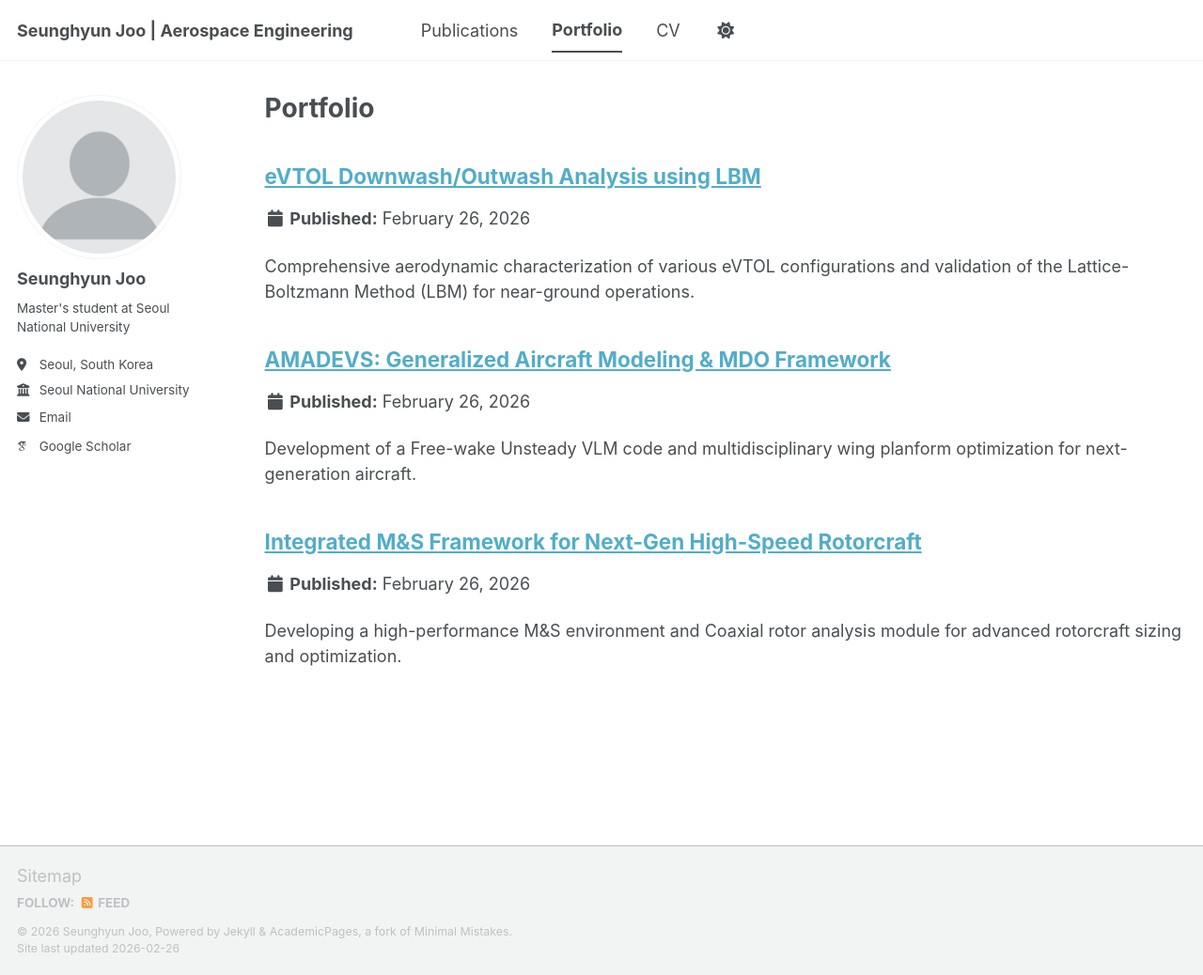
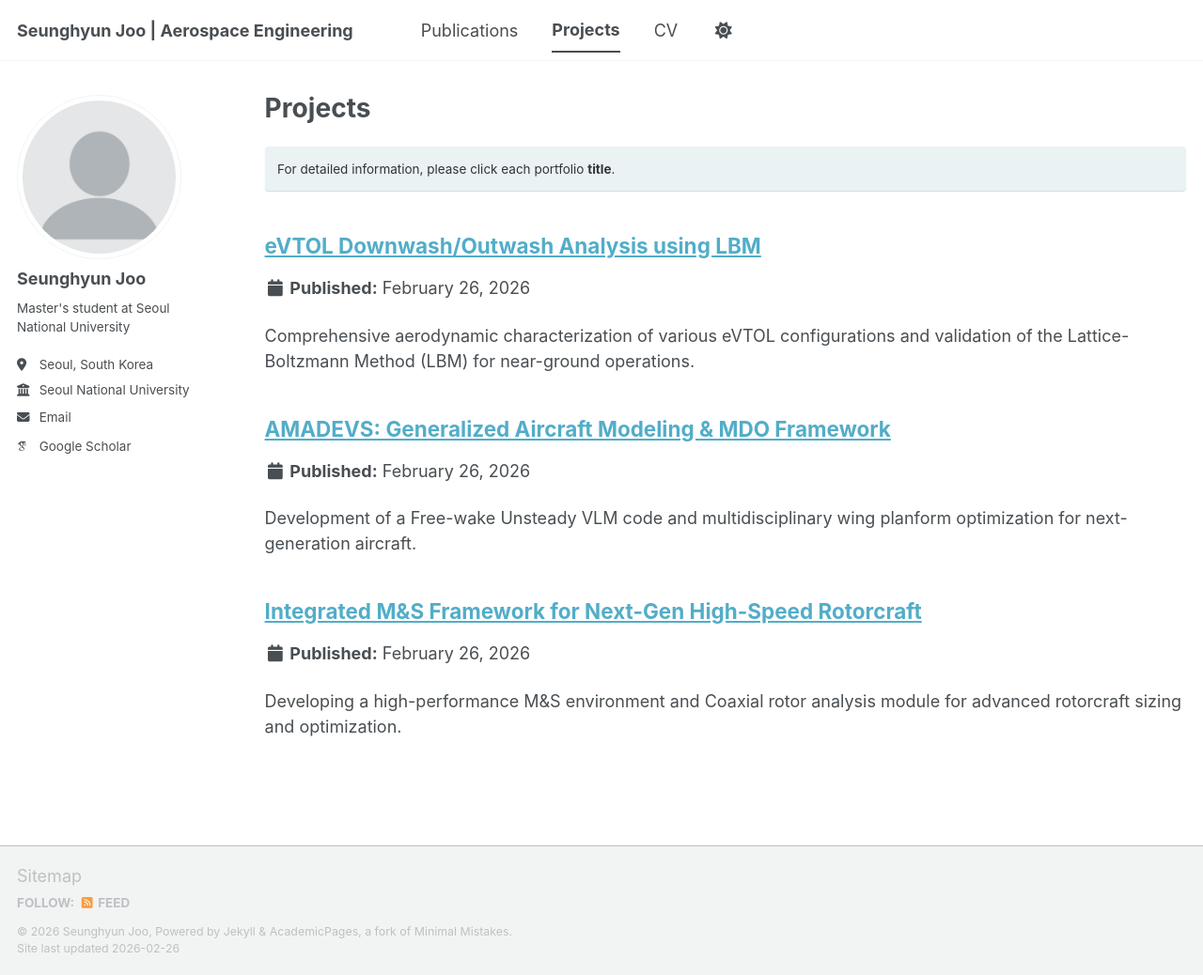
Before and after one commit to SEUNGHYUN-JOO/SEUNGHYUN-JOO.github.io, a Jekyll site: the page built from _pages/portfolio.html, in a window 1280 px wide and 1038 px high. Shown: the whole window at 94% size. Built offline with Jekyll 4.4.1, drawn with Linux system fonts in a browser that asks for light colours; some web fonts are replaced; a script bundle is joined from its source files by our own code; library files that are not in the unit come from our copies.

Commit message:
name changed

```diff
--- a/_data/navigation.yml
+++ b/_data/navigation.yml
@@ -17,8 +17,8 @@ main:
   #- title: "Teaching"
     #url: /teaching/
 
-  - title: "Portfolio"
-    url: /portfolio/
+  - title: "Projects"
+    url: /projects/
 
   #- title: "Blog Posts"
     #url: /year-archive/
--- a/_pages/portfolio.html
+++ b/_pages/portfolio.html
@@ -1,12 +1,15 @@
 ---
 layout: archive
-title: "Portfolio"
-permalink: /portfolio/
+title: "Projects"
+permalink: /projects/
 author_profile: true
 ---
 
 {% include base_path %}
 
+<div class="notice--info" style="margin-top: 0;">
+  For detailed information, please click each portfolio <strong>title</strong>.
+</div>
 
 {% for post in site.portfolio %}
   {% include archive-single.html %}
```
